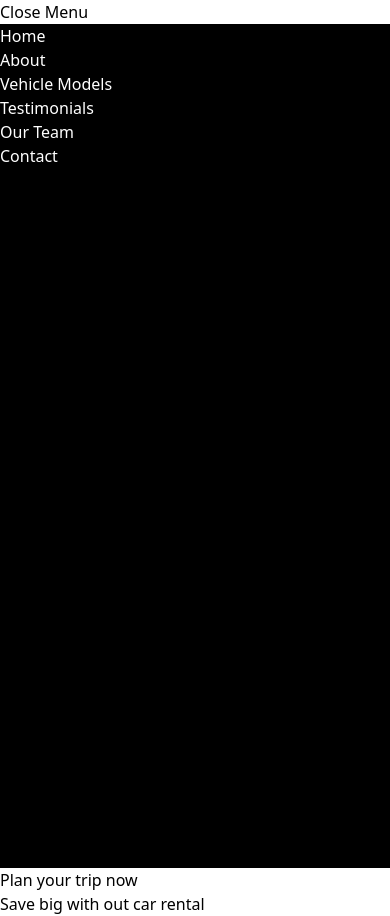
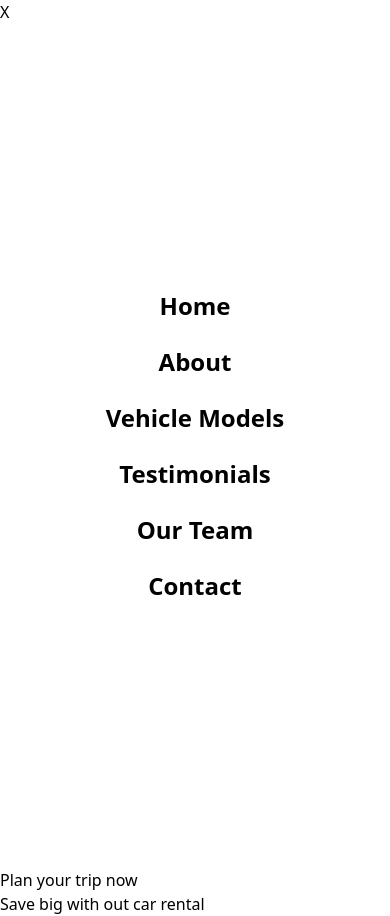
Before and after one commit to Drayved/Car-Rental-Site, a React (Vite) app: page / in a window 390 px wide. Both pictures are taken after a click on the button "Toggle Menu". Built offline with nearby package versions, Linux system fonts and the light colour scheme.

Commit message:
Created responsive nav menu, for both small and large screens.

```diff
--- a/src/components/Navbar.tsx
+++ b/src/components/Navbar.tsx
@@ -26,9 +26,9 @@ const Navbar = () => {
       {window.innerWidth < 800 ? (
         <div>
           {showMenu ? (
-            <div>
-              <button onClick={toggleMenu}>Close Menu</button>
-              <ul className="small-nav-container">
+            <div className="">
+              <button className="absolute right-5 top-5 text-2xl z-20" onClick={toggleMenu}>X</button>
+              <ul className="small-nav-container absolute z-10">
                 <li>Home</li>
                 <li>About</li>
                 <li>Vehicle Models</li>
@@ -38,11 +38,14 @@ const Navbar = () => {
               </ul>
             </div>
           ) : (
-            <button onClick={toggleMenu}>Toggle Menu</button>
+            <div className="flex justify-end mt-5 mr-5">
+                <button  onClick={toggleMenu}>Toggle Menu</button>
+            </div>
+
           )}
         </div>
       ) : (
-        <ul className="nav-container">
+        <ul className="nav-container ">
           <li>Home</li>
           <li>About</li>
           <li>Vehicle Models</li>
--- a/styles/Nav.css
+++ b/styles/Nav.css
@@ -7,11 +7,16 @@
 }
 
 .small-nav-container{
-  @apply w-[100%] h-screen bg-black flex flex-col text-white
+  @apply w-[100%] h-screen flex flex-col z-50 bg-white justify-center text-2xl items-center font-semibold
 }
 
+.small-nav-container li{
+  @apply my-3
+}
 
-
+.small-nav-container li:hover{
+  @apply text-blue-600
+}
 
 @media(max-width: 500px){
 
```
